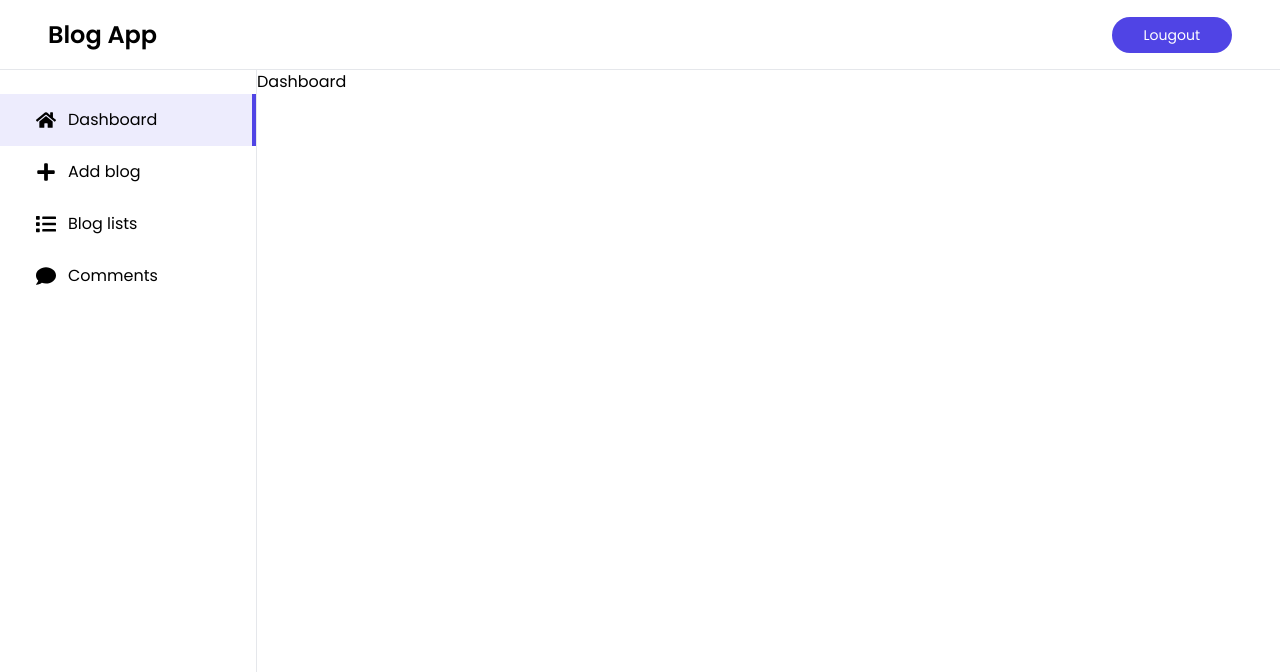
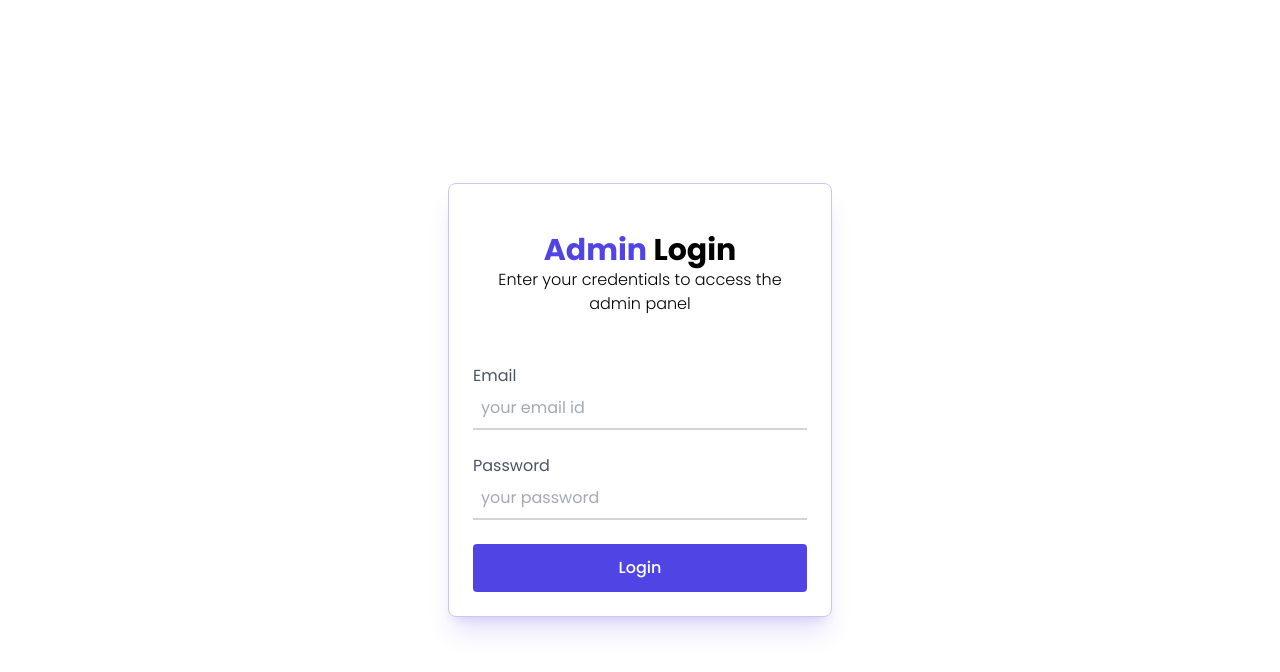
Before and after one commit to Shaikh-Sufiyan-007/Mern-Blog-App, a React app in the folder frontend/: page /admin in a window 1280 px wide. Shown: the top 672 px of the page. Built offline with nearby package versions, Linux system fonts and the light colour scheme; the HTML template or start-up script is replaced by a standard one.

Commit message:
1 - building login page

```diff
--- a/frontend/src/App.jsx
+++ b/frontend/src/App.jsx
@@ -7,6 +7,7 @@
 import AddBlog from './pages/admin/AddBlog'
 import ListBlog from './pages/admin/ListBlog'
 import Comments from './pages/admin/Comments'
+import Login from './components/admin/Login'
 
 const App = () => {
   return (
@@ -14,7 +15,7 @@
       <Routes>
         <Route path="/" element={<Home />} />
         <Route path="/blog/:id" element={<Blog />} />
-        <Route path='/admin' element={<Layout />}>
+        <Route path='/admin' element={false ? <Layout /> : <Login />}>
           <Route index element={<Dashboard />} />
           <Route path='addBlog' element={<AddBlog />} />
           <Route path='listBlog' element={<ListBlog />} />
--- a/frontend/src/components/admin/Login.jsx
+++ b/frontend/src/components/admin/Login.jsx
@@ -1,8 +1,36 @@
-import React from 'react'
+import React, { useState } from 'react'
 
 const Login = () => {
+  const [email, setEmail] = useState("")
+  const [password, setPassword] = useState("")
+  const handleSubmit = (e) => {
+    e.preventDefault()
+  }
   return (
-    <div>Login</div>
+    <div className='flex items-center justify-center h-screen'>
+      <div className='w-full max-w-sm p-6 max-md:m-6 border border-primary/30 shadow-xl shadow-primary/15 rounded-lg'>
+        <div className='flex flex-col items-center justify-center'>
+          <div className='w-full py-6 text-center'>
+            <h1 className='text-3xl font-bold'><span className='text-primary'>Admin</span> Login</h1>
+            <p className='font-light '>Enter your credentials to access the admin panel</p>
+          </div>
+
+          <form onSubmit={handleSubmit} className='mt-6 w-full sm:max-w-md text-gray-600'>
+            <div className='flex flex-col'>
+              <label> Email </label>
+              <input onChange={(e) => setEmail(e.target.value)} value={email} type="text" required placeholder='your email id' className='border-b-2 border-gray-300 p-2 outline-none mb-6' />
+            </div>
+
+            <div className='flex flex-col'>
+              <label> Password </label>
+              <input type="text" onChange={(e) => setPassword(e.target.value)} value={password} required placeholder='your password' className='border-b-2 border-gray-300 p-2 outline-none mb-6' />
+            </div>
+
+            <button type="submit" className='w-full py-3 font-medium bg-primary text-white rounded cursor-pointer hover:bg-primary/90 transition-all'> Login </button>
+          </form>
+        </div>
+      </div>
+    </div>
   )
 }
 
```
